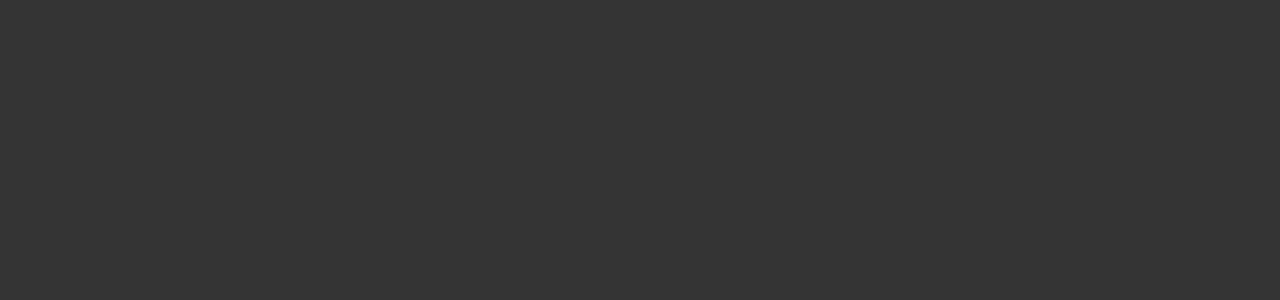
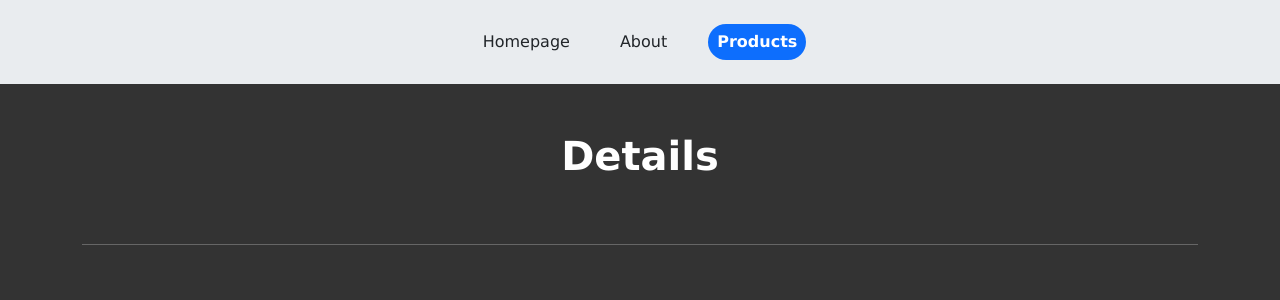
Before and after one commit to mannuccimattia/react-router, a React (Vite) app: page /products/1 in a window 1280 px wide. Before the commit this address had no page. Shown: the top 300 px of the page. Built offline with nearby package versions, Linux system fonts and the light colour scheme.

Commit message:
[FEAT] Done product detail page - linked, no content

```diff
--- a/src/App.jsx
+++ b/src/App.jsx
@@ -2,7 +2,8 @@ import { BrowserRouter, Routes, Route } from "react-router-dom";
 
 import Homepage from "./pages/Homepage";
 import About from "./pages/About";
-import Products from "./pages/Products";
+import Products from "./pages/products/Products";
+import ProductDetail from "./pages/products/ProductDetail";
 
 const App = () => {
   return (
@@ -13,7 +14,10 @@ const App = () => {
 
           <Route path="/" Component={Homepage}></Route>
           <Route path="/about" Component={About}></Route>
-          <Route path="/products" Component={Products}></Route>
+          <Route path="/products">
+            <Route index Component={Products} />
+            <Route path=":id" Component={ProductDetail} />
+          </Route>
 
         </Routes>
 
--- /dev/null
+++ b/src/pages/products/ProductDetail.jsx
@@ -0,0 +1,22 @@
+import React from 'react'
+import HeadNavbar from '../../components/HeadNavbar'
+
+const ProductDetail = () => {
+  return (
+    <>
+      <HeadNavbar />
+      <div className='container'>
+        <div className="row">
+          <div className="col-12">
+            <h1>Details</h1>
+
+
+          </div>
+        </div>
+        <hr />
+      </div>
+    </>
+  )
+}
+
+export default ProductDetail
--- a/src/pages/Products.jsx
+++ b/src/pages/products/Products.jsx
@@ -2,7 +2,7 @@ import { useState, useEffect } from "react"
 import { NavLink } from "react-router-dom"
 import axios from "axios"
 
-import HeadNavbar from "../components/HeadNavbar"
+import HeadNavbar from "../../components/HeadNavbar"
 
 const Products = () => {
 
@@ -32,8 +32,8 @@ const Products = () => {
         <hr />
 
         <div className="row g-4 mt-3">
-          {products === null ? <div className="d-flex justify-content-center">
-            <span className="loader"></span>
+          {products === null ? <div className="col-12 d-flex justify-content-center">
+            <div className="loader"></div>
           </div>
             :
             <>
@@ -55,11 +55,12 @@ const Products = () => {
                         </div>
                         <p className="my-2 text-center price">Price: € {product.price.toFixed(2, 0)}</p>
                         <div className="text-center">
-                          <button
+                          <NavLink
                             className="btn btn-primary my-4"
+                            to={`/products/${product.id}`}
                           >
                             Dettagli
-                          </button>
+                          </NavLink>
                         </div>
                       </div>
                     </div>
```
